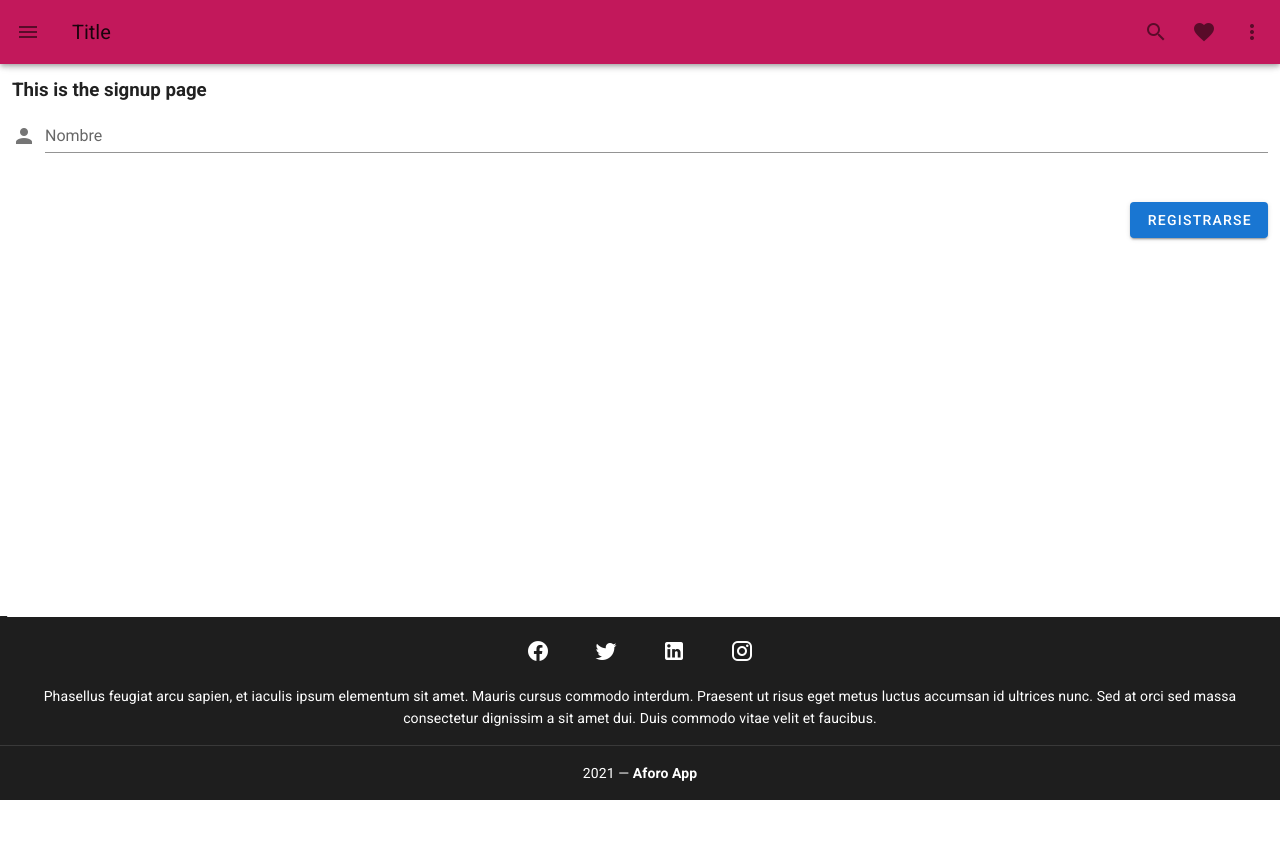
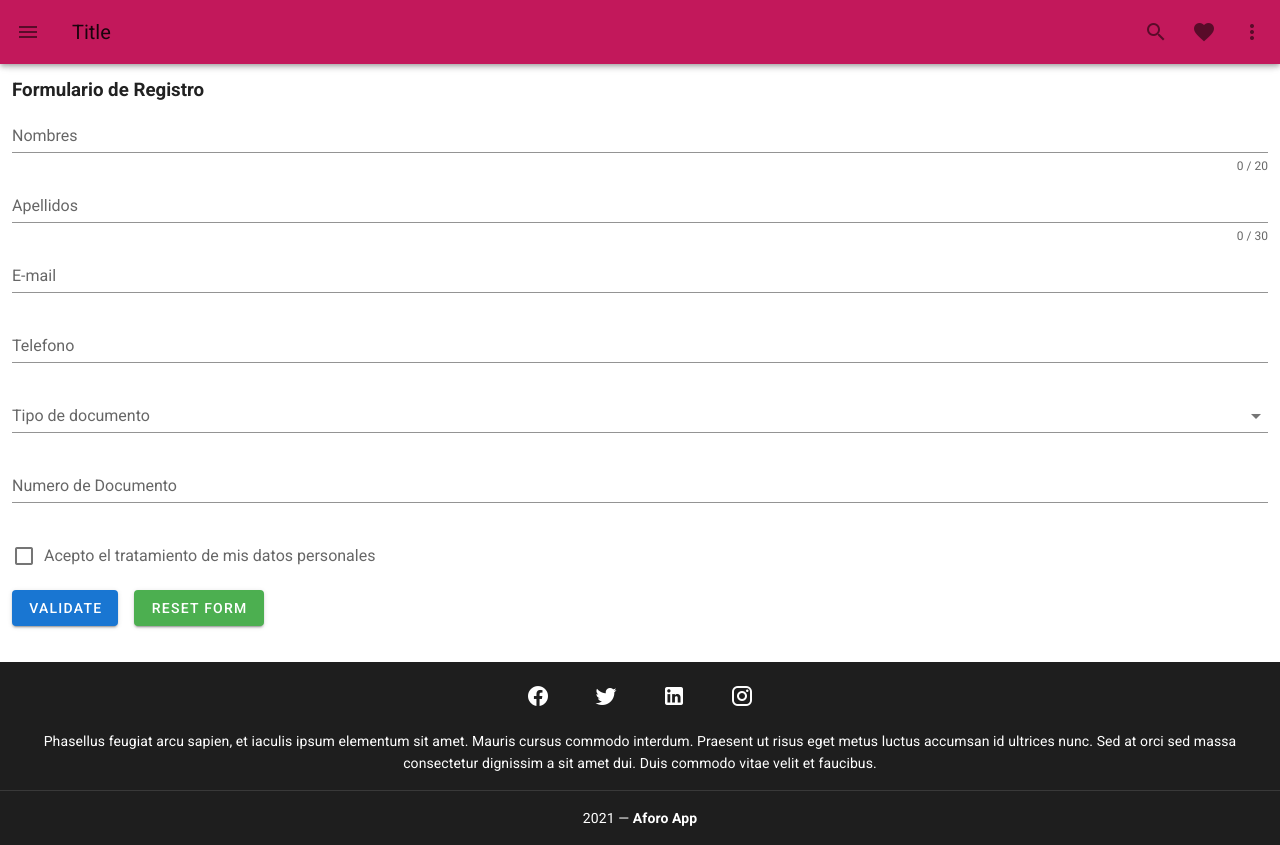
Before and after one commit to johnhtml/Aforo-Web-App, a Vue app: page /signup in a window 1280 px wide. Before the commit the page ends 800 px from the top, so only its background shows below. Built offline with nearby package versions, Linux system fonts and the light colour scheme.

Commit message:
Formulario en vue

```diff
--- a/src/components/SignupComponent.vue
+++ b/src/components/SignupComponent.vue
@@ -1,41 +1,148 @@
 <template>
-  <v-form>
+  <v-form
+    ref="form"
+    v-model="valid"
+    lazy-validation
+  >
     <v-text-field
-      label="Nombre"
-      prepend-icon="mdi-account"
-      :rules="rulesName"
-      hide-details="auto"
-      v-model="name"
+      v-model="Nombre"
+      :counter="20"
+      :rules="nameRules"
+      label="Nombres"
+      placeholder="Ingrese sus nombres completos"
+      required
     ></v-text-field>
 
-    <div>
-      <v-btn id="boton" color="primary" v-on:click="signupFunction()">Registrarse</v-btn>
-    </div>
+    <v-text-field
+      v-model="Apellido"
+      :counter="30"
+      :rules="lastnameRules"
+      label="Apellidos"
+      placeholder="Ingrese sus apellidos completos"
+      required
+    ></v-text-field>
+
+    <v-text-field
+      v-model="email"
+      :rules="emailRules"
+      label="E-mail"
+      placeholder="Ingrese su e-mail"
+      required
+    ></v-text-field>
+
+    <v-text-field
+      v-model="telefono"
+      :rules="phoneRules"
+      label="Telefono"
+      placeholder="Ingrese su numero Celular"
+      type number
+      required
+    ></v-text-field>
+
+    <v-select
+      v-model="select"
+      :items="items"
+      :rules="[v => !!v || 'Debe seleccionar su tipo de Documento']"
+      label="Tipo de documento"
+      required
+    ></v-select>
+
+    <v-text-field
+      v-model="numerodocumento"
+      :rules="numdocRules"
+      label="Numero de Documento"
+      placeholder="Ingrese el numero de su Documento de Identificacion"
+      type number
+      required
+    ></v-text-field>
+
+    <v-checkbox
+      v-model="checkbox"
+      :rules="[v => !!v || 'Debe aceptar el tratamiento de sus datos personales']"
+      label="Acepto el tratamiento de mis datos personales"
+      required
+    ></v-checkbox>
+
+    <v-btn
+      :disabled="!valid"
+      color="primary"
+      class="mr-4"
+      @click="validate"
+    >
+      Validate
+    </v-btn>
+
+    <v-btn
+      color="success"
+      class="mr-4"
+      @click="reset"
+    >
+      Reset Form
+    </v-btn>
+
   </v-form>
 </template>
 
 <script>
 export default {
-  data() {
-    return {
-      name: "",
+    data: () => ({
+      valid: true,
+      name: '',
+      nameRules: [
+        v => !!v || 'Debe ingresar sus nombres completos',
+        v => (v && v.length <= 20) || 'El nombre debe ser inferior a 20 caracteres',
+      ],
 
-      rulesName: [
-        (value) => !!value || "Requerido.",
-        (value) =>
-          (value && value.length >= 5) ||
-          "Se deben ingresar mínimo 5 caracteres",
-        (value) =>
-          (value && value.length <= 40) || "Máximo 40 caracteres",
+      lastname: '',
+      lastnameRules: [
+        v => !!v || 'Debe ingresar sus apellidos completos',
+        v => (v && v.length <= 30) || 'El apellido debe ser inferior a 30 caracteres',
       ],
-    };
-  },
-  methods: {
-    signupFunction() {
-      console.log("print name " + this.name);
+
+      phone: '',
+      phoneRules: [
+        v => !!v || 'Debe ingresar su numero de Celular',
+        v => !isNaN(v)|| 'Solo puede ingresar numeros',
+        v => (v && v.length <= 10) || 'Ingrese su numero de máximo 10 dígitos'
+    ],
+
+      email: '',
+      emailRules: [
+        v => !!v || 'Debe ingresar su e-mail',
+        v => /.+@.+\..+/.test(v) || 'El e-mail ingresado no es válido',
+      ],
+      select: null,
+      items: [
+        'C.C.',
+        'C.E.',
+        'T.I.',
+        'Otro',
+      ],
+
+      numdoc: '',
+      numdocRules: [
+        v => !!v || 'Debe ingresar su numero de Identificacion',
+        v => !isNaN(v)|| 'Ingrese su numero sin espacios ni puntos',
+        v => (v && v.length <= 20) || 'Ingrese su numero de máximo 10 dígitos'
+    ],
+
+      checkbox: false,
+
+
+    }),
+
+    methods: {
+      validate () {
+        this.$refs.form.validate()
+      },
+      reset () {
+        this.$refs.form.reset()
+      },
+      resetValidation () {
+        this.$refs.form.resetValidation()
+      },
     },
-  },
-};
+  }
 </script>
 
 <style scoped>
--- a/src/views/Signup.vue
+++ b/src/views/Signup.vue
@@ -1,6 +1,6 @@
 <template>
   <div class="signup">
-    <h3>This is the signup page</h3>
+    <h3>Formulario de Registro</h3>
     <SignupComponent></SignupComponent>
   </div>
 </template>
```
